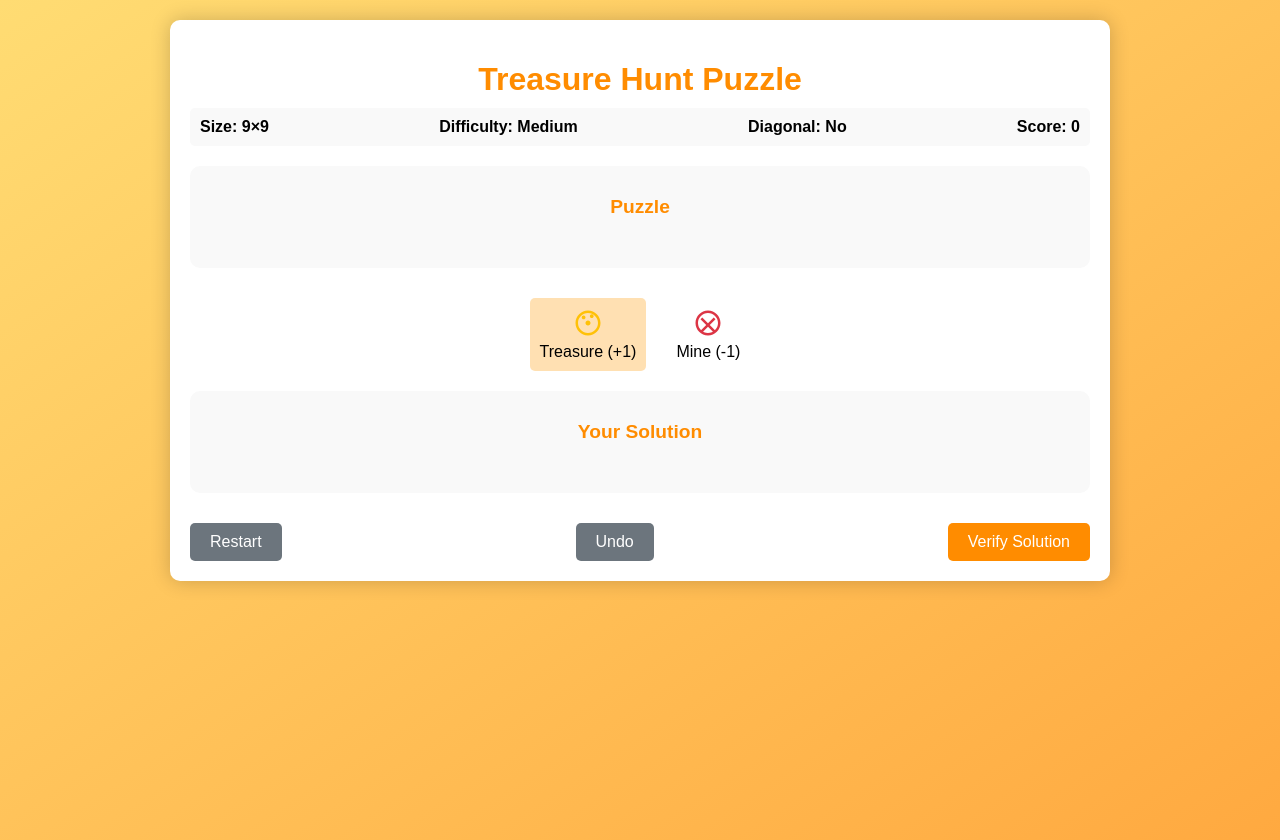
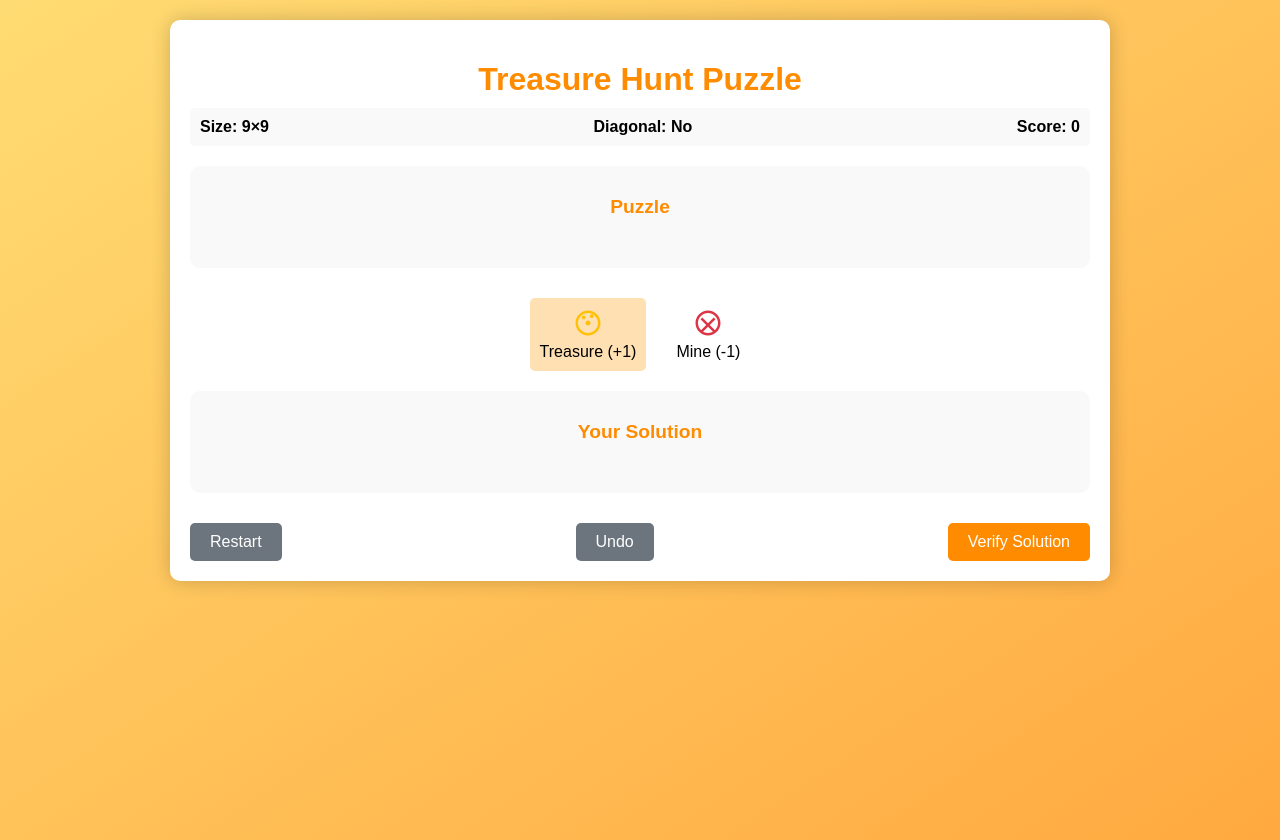
Before and after one commit to rscohen2/2025Spr_PiratesandMines, a plain HTML site: page static/game.html in a window 1280 px wide. Drawn offline with Linux system fonts and the light colour scheme; no server answers.

Commit message:
fixing UI error of blank puzzle I accidentally created when removing difficulty

```diff
--- a/static/game.html
+++ b/static/game.html
@@ -234,7 +234,7 @@
 
         <div class="game-info">
             <div>Size: <span id="game-size">9×9</span></div>
-            <div>Difficulty: <span id="game-difficulty">Medium</span></div>
+<!--            <div>Difficulty: <span id="game-difficulty">Medium</span></div>-->
             <div>Diagonal: <span id="diagonal">False</span></div>
 
             <div>Score: <span id="game-score">0</span></div>
@@ -290,7 +290,7 @@
         // Game state
         let gameState = {
             size: 9,
-            difficulty: 'medium',
+            // difficulty: 'medium',
             diagonal: 'False',
             score: 0,
             puzzleGrid: [],
@@ -306,9 +306,9 @@
                 gameState.size = parseInt(localStorage.getItem('puzzleSize'));
             }
 
-            if (localStorage.getItem('puzzleDifficulty')) {
-                gameState.difficulty = localStorage.getItem('puzzleDifficulty');
-            }
+            // if (localStorage.getItem('puzzleDifficulty')) {
+            //     gameState.difficulty = localStorage.getItem('puzzleDifficulty');
+            // }
 
             if (localStorage.getItem('diagonal')) {
                 gameState.diagonal = localStorage.getItem('diagonal');
@@ -317,7 +317,7 @@
 
             // Update UI with settings
             document.getElementById('game-size').textContent = `${gameState.size}×${gameState.size}`;
-            document.getElementById('game-difficulty').textContent = gameState.difficulty.charAt(0).toUpperCase() + gameState.difficulty.slice(1);
+            // document.getElementById('game-difficulty').textContent = gameState.difficulty.charAt(0).toUpperCase() + gameState.difficulty.slice(1);
             // document.getElementById('diagonal').textContent = gameState.diagonal ? 'Yes' : 'No';
             document.getElementById('diagonal').textContent = gameState.diagonal === 'True' ? 'Yes' : 'No';
             console.log(typeof gameState.diagonal); // Log type of the value
@@ -365,14 +365,14 @@
         }
 
         // Function to generate a puzzle from the server
-        async function fetchPuzzle(size, difficulty) {
+        async function fetchPuzzle(size, diagonal) {
             try {
                 const response = await fetch('/api/generate_puzzle', {
                     method: 'POST',
                     headers: {
                         'Content-Type': 'application/json'
                     },
-                    body: JSON.stringify({ size, difficulty })
+                    body: JSON.stringify({ size, diagonal })
                 });
 
                 if (!response.ok) {
@@ -391,7 +391,7 @@
         async function initializePuzzleFromAPI() {
             // Get size and difficulty from localStorage
             const size = parseInt(localStorage.getItem('puzzleSize') || 6);
-            const difficulty = localStorage.getItem('puzzleDifficulty') || 'medium';
+            // const difficulty = localStorage.getItem('puzzleDifficulty') || 'medium';
             const diagonal = localStorage.getItem('diagonal') || 'False';
 
             try {
@@ -401,7 +401,7 @@
                     headers: {
                         'Content-Type': 'application/json'
                     },
-                    body: JSON.stringify({ size, difficulty, diagonal})
+                    body: JSON.stringify({ size, diagonal})
                 });
 
                 if (!response.ok) {
```
